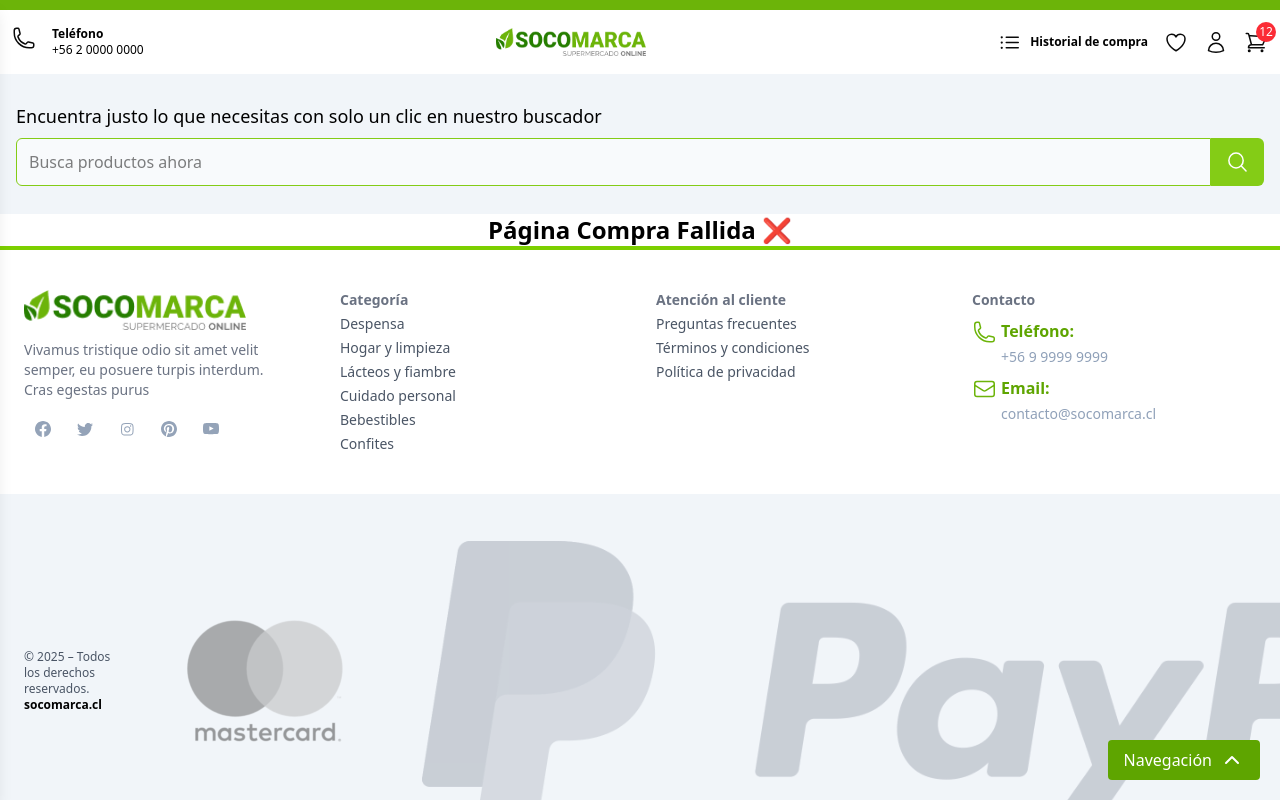
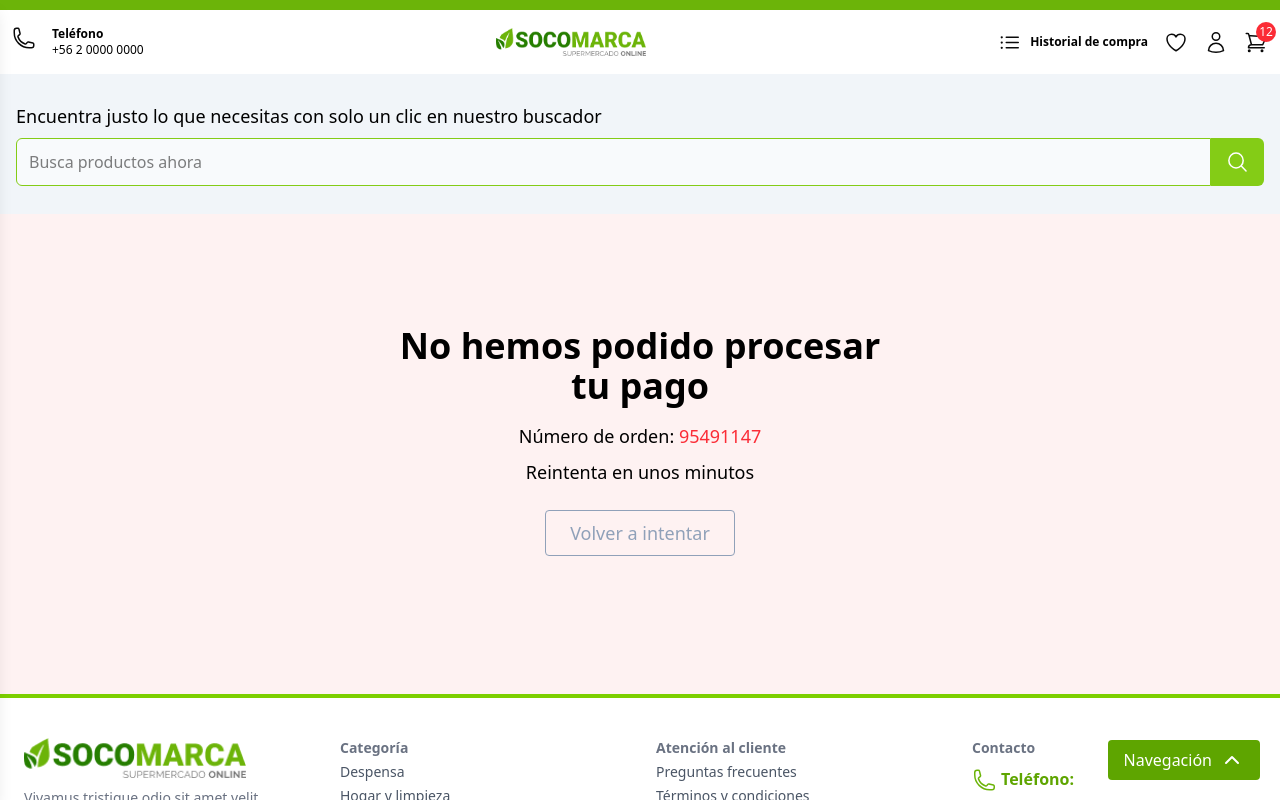
Before and after one commit to Ideas-Digitales/socomarca-frontend, a Next.js app: page /compra-fallida in a window 1280 px wide. Shown: the top 800 px of the page. Built offline with nearby package versions, Linux system fonts and the light colour scheme.

Commit message:
compra fallida

```diff
--- a/src/app/(private)/carro-de-compra/page.tsx
+++ b/src/app/(private)/carro-de-compra/page.tsx
@@ -1,6 +1,6 @@
 "use client";
 import { useState } from "react";
-import { TrashIcon } from "@heroicons/react/24/outline";
+import { TrashIcon, ChevronLeftIcon} from "@heroicons/react/24/outline";
 import { useRouter } from "next/navigation";
 
 interface Producto {
@@ -90,17 +90,25 @@ export default function CarroDeCompraPage() {
 
   const subtotal = productos.reduce((acc, p) => acc + p.precio * p.cantidad, 0);
 
+  function goBack() {
+    router.back();
+  }
+
   return (
     <div className="w-full bg-slate-100 min-h-screen p-4">
       <div className="max-w-7xl mx-auto flex flex-col lg:flex-row gap-6">
         {/* Sección del carrito */}
         <div className="w-full lg:w-3/4 bg-white rounded-lg shadow p-6">
-          <h2 className="text-2xl font-bold mb-4">
-            Carro{" "}
+        <div className="flex items-center gap-3">
+          <ChevronLeftIcon  className="w-5 h-5 mb-4 font-bold lg:hidden" strokeWidth={3} onClick={goBack}/>
+          <h2 className="text-2xl font-bold mb-4 ">
+             Carro{" "}
             <span className="text-lime-500 text-base font-normal">
               ({productos.length} productos)
             </span>
           </h2>
+        </div>
+
 
           {/* Tabla para pantallas grandes */}
 <div className="hidden lg:block overflow-x-auto">
@@ -156,7 +164,7 @@ export default function CarroDeCompraPage() {
 {/* Layout en tarjetas para móviles */}
 <div className="lg:hidden flex flex-col gap-4">
   {productos.map((p) => (
-    <div key={p.id} className="relative flex gap-4 bg-white rounded-lg p-4 shadow-sm">
+    <div key={p.id} className="relative flex gap-4 bg-white p-4 border-b border-b-slate-200">
       {/* Botón eliminar arriba a la derecha */}
       <button
         onClick={() => setProductoAEliminar(p)}
@@ -209,7 +217,7 @@ export default function CarroDeCompraPage() {
 
           <div className="mt-6">
             <button
-              className="bg-lime-500 hover:bg-lime-600 text-white px-6 py-2 rounded"
+              className="bg-lime-500 hover:bg-lime-600 text-white px-6 py-2 rounded hidden lg:block"
               onClick={backHome}
             >
               Seguir comprando
--- a/src/app/(private)/compra-exitosa/page.tsx
+++ b/src/app/(private)/compra-exitosa/page.tsx
@@ -33,8 +33,8 @@ export default function CompraExitosaPage() {
           Volver al Home
         </button>
 
-        <p className="mt-6 text-sm text-gray-700 flex items-center justify-center gap-2">
-          <InformationCircleIcon className="w-5 h-5 text-gray-500" />
+        <p className="mt-6 text-sm text-gray-700 flex items-start md:items-center justify-center gap-2">
+          <InformationCircleIcon className="w-6 h-6 lg:w-5 lg:h-5 text-gray-500" />
           Te enviaremos un mensaje a tu correo con el detalle de tu compra
         </p>
       </div>
--- a/src/app/(private)/compra-fallida/page.tsx
+++ b/src/app/(private)/compra-fallida/page.tsx
@@ -1,8 +1,35 @@
+"use client";
+import { InformationCircleIcon } from "@heroicons/react/24/outline";
+import { useRouter } from "next/navigation";
+
 export default function CompraFallidaPage() {
+  const router = useRouter();
+
+  // Simulación de datos
+  const numeroOrden = "95491147";
+  const totalCompra = 36250;
+  const direccion = "Los alamos #444 Providencia, Región Metropolitana";
+
   return (
-    <div className="flex flex-col h-full">
-      <div className="flex-grow flex items-center justify-center">
-        <h1 className="text-2xl font-bold">Página Compra Fallida ❌</h1>
+    <div className="bg-red-50 min-h-[60vh] flex justify-center py-6 md:py-10 px-4">
+      <div className="max-w-2xl h-fit md:mt-10 p-8 rounded-lg text-center">
+        <h1 className="text-3xl md:text-4xl font-bold text-black mb-4">
+          No hemos podido procesar <br/> tu pago
+        </h1>
+
+        <p className="mb-2 text-lg">
+          Número de orden: <span className="text-red-500">{numeroOrden}</span>
+        </p>
+        <p className="mb-2 text-lg">
+          Reintenta en unos minutos
+        </p>
+
+        <button
+          onClick={() => router.push("/carro-de-compra")}
+          className="mt-4 hover:bg-slate-50 border-slate-400 border text-slate-400 py-2 px-6 rounded text-lg"
+        >
+          Volver a intentar
+        </button>
       </div>
     </div>
   );
```
